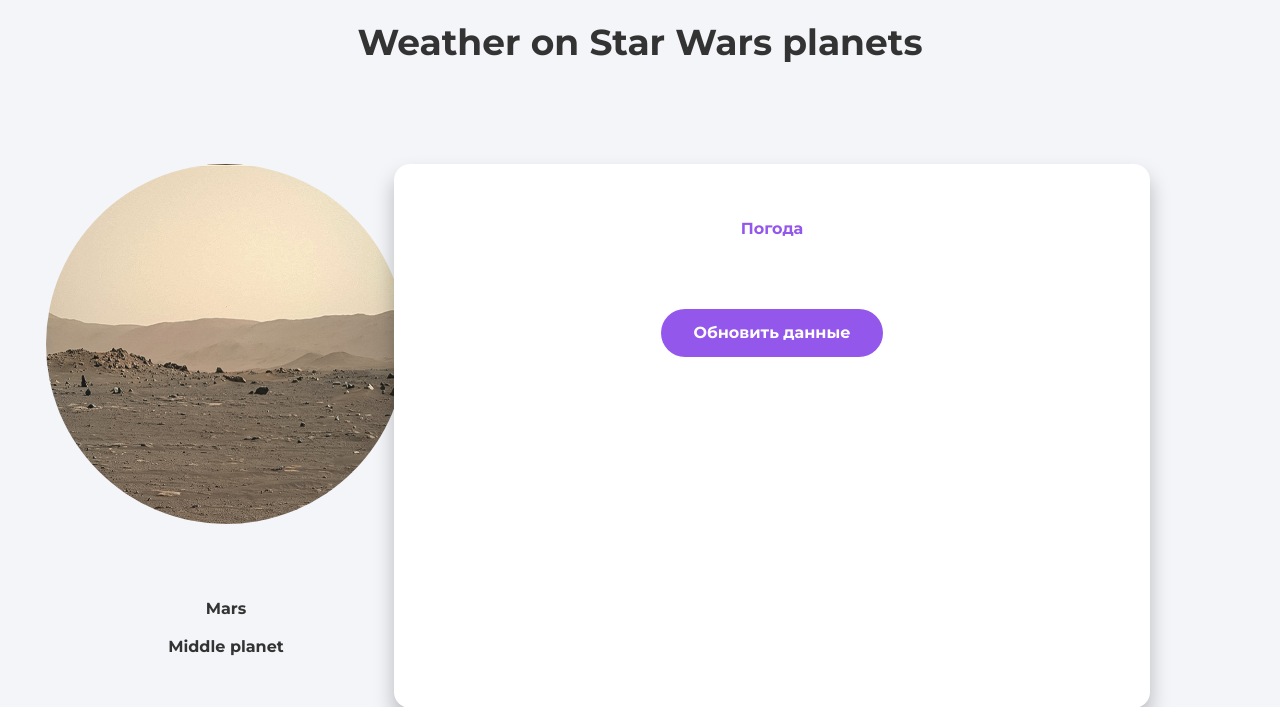
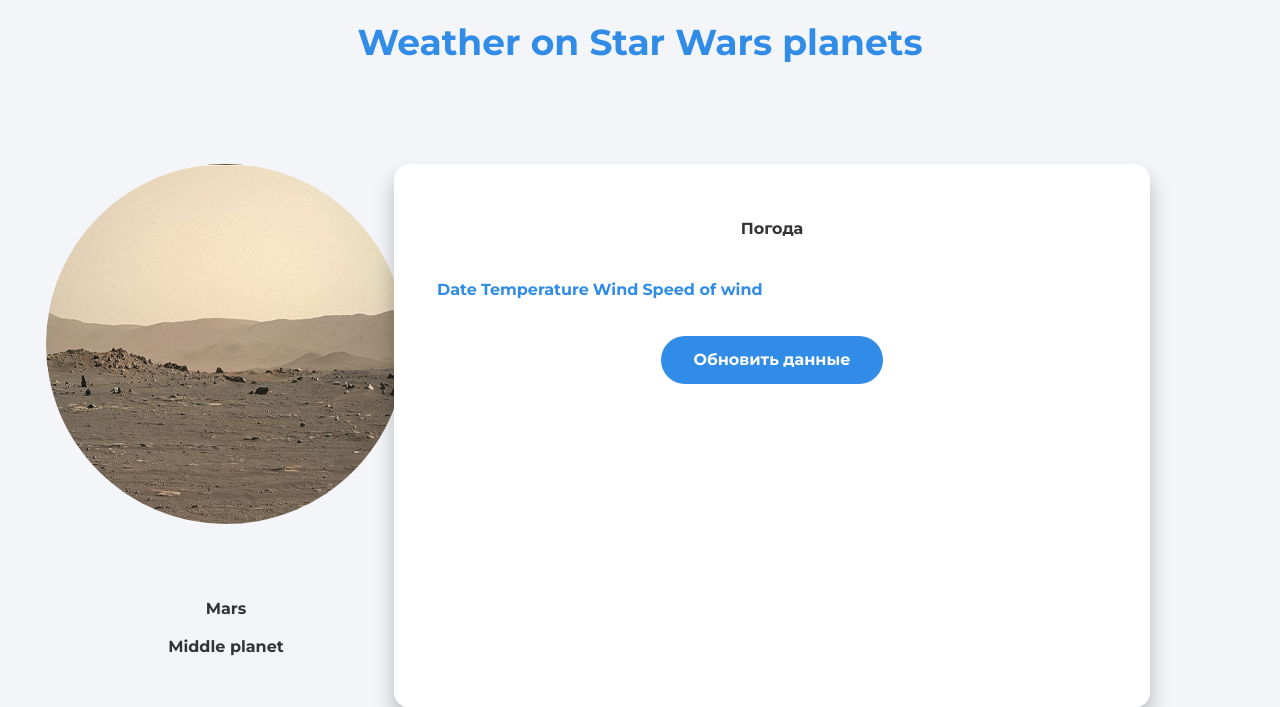
Before and after one commit to starostinanatalie/devops_diploma, a Flask app: template frontend/app_frontend/templates/index.html in a window 1280 px wide. Shown: the top 707 px of the page. Run offline with Flask 2, Linux system fonts and the light colour scheme; the template is opened without the code that fills it, so the values that code supplies are empty; some libraries are stand-ins or nearby versions.

Commit message:
06November2022

```diff
--- a/frontend/app_frontend/static/css/styles.css
+++ b/frontend/app_frontend/static/css/styles.css
@@ -35,7 +35,6 @@ h3 {
     font-size: 24px;
     line-height: 24px;
     color:  #FFFFFF;
-    background-color: #9457EB;
     padding-left: 16px;
     padding-right: 16px;
     padding-top: 4px;
@@ -48,7 +47,7 @@ h1 {
     font-weight: bold;
     font-size: 36px;
     line-height: 36px;
-    color: #333333;
+    color: #318CE7;
 }
 
 h2 {
@@ -131,11 +130,14 @@ h2 {
 }
 
 .calculator-title {
-    color: #9457EB;
     text-align: center;
     margin-bottom: 36px;
 }
 
+.table {
+    color: #318CE7;
+    text-align: center;
+}
 
 .calculator-button-container {
     width: 100%;
@@ -150,7 +152,7 @@ h2 {
     line-height: 24px;
     text-align: center;
     color: #FFFFFF;
-    background: #9457EB;
+    background: #318CE7;
     border-radius: 24px;
     margin-top: 32px;
     padding-top: 12px;
--- a/frontend/app_frontend/templates/index.html
+++ b/frontend/app_frontend/templates/index.html
@@ -39,9 +39,24 @@
         <section class="calculator">
 
             <form action="#">
-                <h2 class="calculator-title">Погода</h2>
+                 <h2 class="calculator-title">Погода</h2>
+                 <div class="table-container">
+                     <table class="table">
+                         <thead>
+                         <tr>
+                             <th>Date</th>
+                             <th>Temperature</th>
+                             <th>Wind</th>
+                             <th>Speed of wind</th>
+                         </tr>
+                         </thead>
+                         <tbody>
+                         <tr>
 
-
+                         </tr>
+                         </tbody>
+                     </table>
+                 </div>
                  <div class="calculator-button-container">
                     <button class="calculator-button">Обновить данные</button>
                  </div>
@@ -65,11 +80,11 @@
                     <img src="{{ url_for('static', filename='img/icons/viber-icon.svg') }}" alt="I'm on WhatsApp" class="icon">
                 </a>
 
-                <a href="tel">
+                <a href="tel:+79032119884">
                     <img src="{{ url_for('static', filename='img/icons/phone-icon.svg') }}" alt="You can call me" class="icon">
                 </a>
 
-                <a href="tel" class="phone-number">
+                <a href="tel:+79032119884" class="phone-number">
                     +7(903)211-9884
                 </a>
             </div>
--- a/weather_request.py
+++ b/weather_request.py
@@ -91,7 +91,7 @@ class Weather_request():
 
 load_dotenv()
 
-city = "London"
+city = "Moscow"
 key = os.environ.get('secretKey')
 username = os.environ.get('secretUser')
 weather = Weather_request(city, key, username)
```
Also changed, not shown: frontend/app_frontend/static/css/reset.css (deleted, +0 -48 lines).
